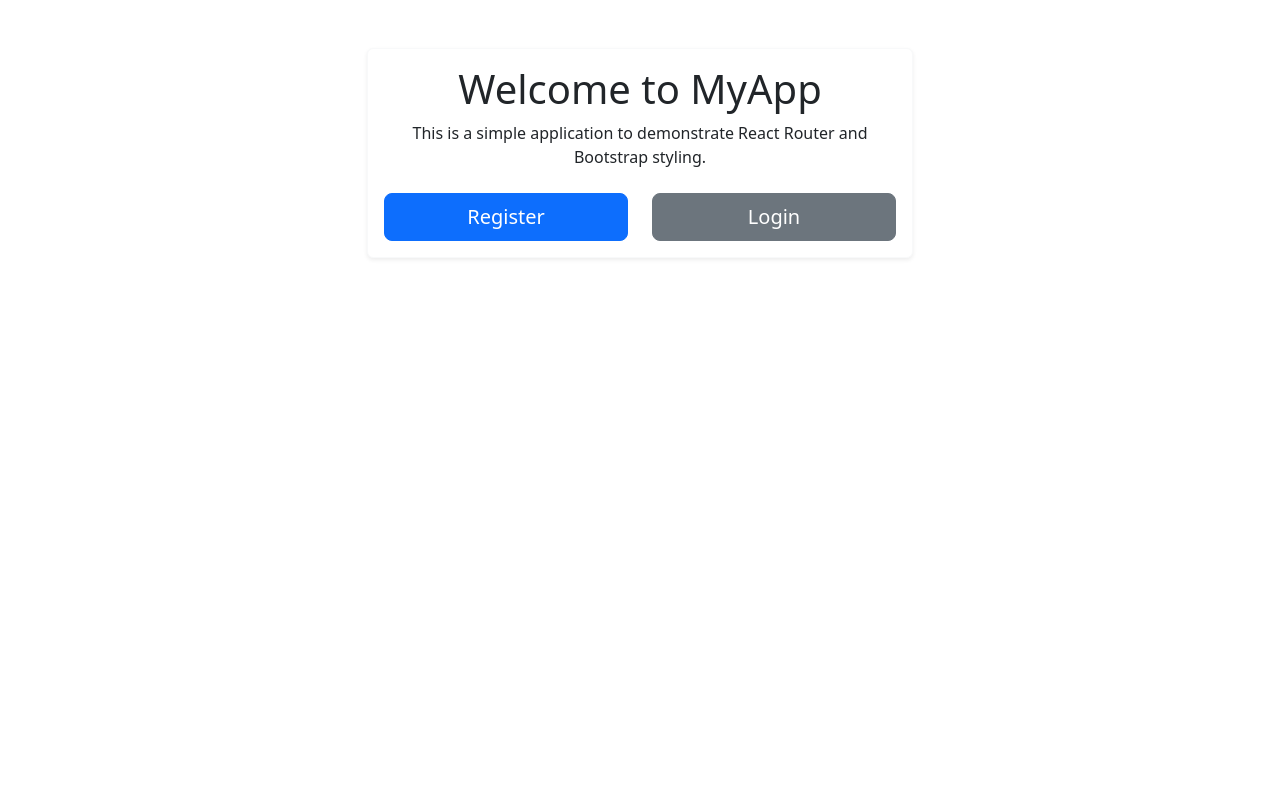
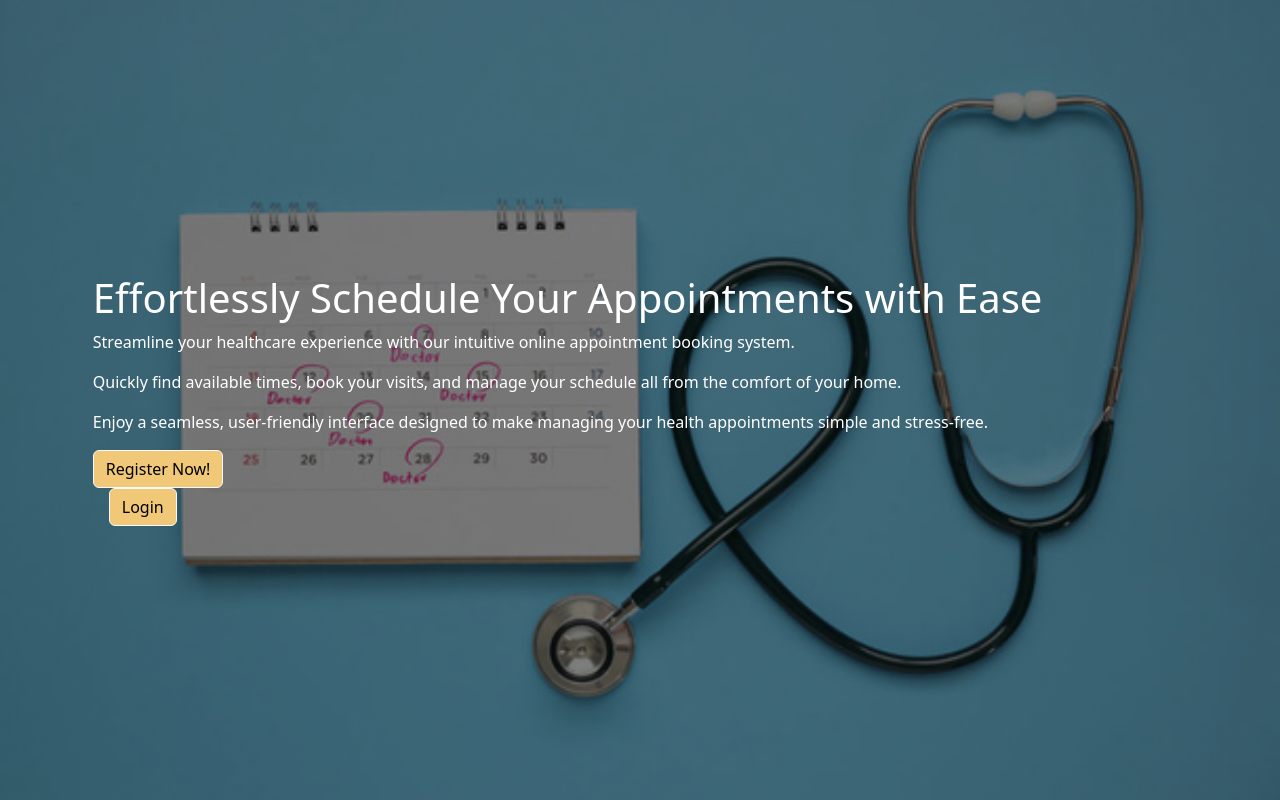
Before and after one commit to Shruthi1406/PMS_Frontend, a React (Create React App) app: page / in a window 1280 px wide. Built offline with nearby package versions, Linux system fonts and the light colour scheme.

Commit message:
Register and Login modeal box

```diff
--- a/src/components/CoverPage/Coverpage.js
+++ b/src/components/CoverPage/Coverpage.js
@@ -1,18 +1,56 @@
-import React from 'react'
-import './Coverpage.css'
+import React, { useState } from 'react';
+import { Modal, Button } from 'react-bootstrap';
+import RegisterPatient from '../register patient/RegisterPatient';
+import Login from '../login/Login';
+import './Coverpage.css';
 
 function Coverpage() {
+  const [showModal, setShowModal] = useState(false);
+  const [currentComponent, setCurrentComponent] = useState('register'); // Manage the current component
+
+  const handleClose = () => setShowModal(false);
+  const handleShow = (component) => {
+    setCurrentComponent(component);
+    setShowModal(true);
+  };
+
   return (
     <div className="coverpage">
-        <div className='heading'><h1 >Effortlessly Schedule Your Appointments with Ease</h1>
-           <p className='content'>Streamline your healthcare experience with our intuitive online appointment booking system.</p>
-           <p className='content'> Quickly find available times, book your visits, and manage your schedule all from the comfort of your home.</p>
-           <p className='content'> Enjoy a seamless, user-friendly interface designed to make managing your health appointments simple and stress-free.</p>
-         <button type="button" className="btn btn-light">Register Now!</button>
-        </div>
+      <div className='heading'>
+        <h1>Effortlessly Schedule Your Appointments with Ease</h1>
+        <p className='content'>Streamline your healthcare experience with our intuitive online appointment booking system.</p>
+        <p className='content'>Quickly find available times, book your visits, and manage your schedule all from the comfort of your home.</p>
+        <p className='content'>Enjoy a seamless, user-friendly interface designed to make managing your health appointments simple and stress-free.</p>
+        <Button variant="light" onClick={() => handleShow('register')}>Register Now!</Button>
+        <Button variant="light" onClick={() => handleShow('login')} className="ms-3">Login</Button>
+      </div>
+
+      <Modal show={showModal} onHide={handleClose}>
+        <Modal.Header closeButton>
+          <Modal.Title>{currentComponent === 'register' ? 'Register Patient' : 'Login'}</Modal.Title>
+        </Modal.Header>
+        <Modal.Body>
+          {currentComponent === 'register' ? (
+            <RegisterPatient onClose={handleClose} />
+          ) : (
+            <Login onClose={handleClose} />
+          )}
+        </Modal.Body>
+        <Modal.Footer>
+          {currentComponent === 'register' ? (
+            <div>
+              Already have an account? <Button variant="link" onClick={() => setCurrentComponent('login')}>Login here</Button>
+            </div>
+          ) : (
+            <div>
+              Not registered yet? <Button variant="link" onClick={() => setCurrentComponent('register')}>Register here</Button>
+            </div>
+          )}
+        </Modal.Footer>
+      </Modal>
 
     </div>
-  )
+  );
 }
 
-export default Coverpage
+export default Coverpage;
--- a/src/components/dashboard.js
+++ b/src/components/dashboard.js
@@ -12,6 +12,7 @@
   return (
     <div>
       <h1>Dashboard</h1>
+
       <button onClick={handleLogout}>Logout</button>
     </div>
   );
--- a/src/components/login/Login.js
+++ b/src/components/login/Login.js
@@ -1,9 +1,9 @@
 import React, { useState } from 'react';
-import axios from 'axios';
 import { Form, Button, Alert, Container } from 'react-bootstrap';
-import { Link, useNavigate } from 'react-router-dom';
+import { useNavigate } from 'react-router-dom';
 import api from '../../apiHandler/api';
-const Login = () => {
+
+const Login = ({ onClose }) => {
   const [loginData, setLoginData] = useState({
     Email: '',
     Password: '',
@@ -38,10 +38,10 @@
       try {
         const response = await api.post('/Patient/PatientLogin', loginData);
         console.log('User logged in successfully:', response.data);
-        if(response!=null && response.data.isLogged)
-        {
-          localStorage.setItem('authToken',response.data.toekn);
+        if (response.data && response.data.isLogged) {
+          localStorage.setItem('authToken', response.data.token);
           navigate('/dashboard');
+          onClose();  // Close the modal on successful login
         }
       } catch (error) {
         setApiError(error.response ? error.response.data.message || 'An error occurred' : 'An error occurred');
@@ -52,10 +52,9 @@
   };
 
   return (
-    <Container className="mt-5 w-50">
-      <h2 className="text-center mb-4">Login</h2>
+    <Container>
       <Form onSubmit={handleSubmit} className="p-4 border rounded shadow-sm bg-white">
-        {apiError && <Alert variant="danger">{typeof apiError === 'string' ? apiError : 'An error occurred'}</Alert>}
+        {apiError && <Alert variant="danger">{apiError}</Alert>}
 
         <Form.Group controlId="formEmail">
           <Form.Label>Email</Form.Label>
@@ -87,12 +86,9 @@
           </Form.Control.Feedback>
         </Form.Group>
 
-        <div className='d-flex justify-content-between mt-3'>
-          <Button variant="primary" type="submit" disabled={loading}>
-            {loading ? 'Logging in...' : 'Login'}
-          </Button>
-          <Form.Label>Not registered? <Link to="/register">Click here to Register</Link></Form.Label>
-        </div>
+        <Button variant="primary" type="submit" className="mt-3" disabled={loading}>
+          {loading ? 'Logging in...' : 'Login'}
+        </Button>
       </Form>
     </Container>
   );
--- a/src/components/register patient/RegisterPatient.js
+++ b/src/components/register patient/RegisterPatient.js
@@ -1,9 +1,8 @@
 import React, { useState } from 'react';
-import axios from 'axios';
 import { Form, Button, Alert, Container } from 'react-bootstrap';
-import { Link } from 'react-router-dom';
 import api from '../../apiHandler/api';
-const RegisterPatient = () => {
+
+const RegisterPatient = ({ onClose }) => {
   const [formData, setFormData] = useState({
     FirstName: '',
     LastName: '',
@@ -16,7 +15,6 @@
   });
 
   const [errors, setErrors] = useState({});
-
   const [loading, setLoading] = useState(false);
   const [apiError, setApiError] = useState(null);
 
@@ -54,7 +52,7 @@
       try {
         const response = await api.post('/Patient/RegisterPatient', formData);
         console.log('Patient registered successfully:', response.data);
-
+        onClose();  // Close the modal on successful registration
       } catch (error) {
         setApiError(error.response ? error.response.data : 'An error occurred');
       } finally {
@@ -64,8 +62,7 @@
   };
 
   return (
-    <Container className="mt-5 w-50">
-      <h2 className="text-center mb-4">Register Patient</h2>
+    <Container>
       <Form onSubmit={handleSubmit} className="p-4 border rounded shadow-sm bg-white">
         {apiError && <Alert variant="danger">{apiError}</Alert>}
 
@@ -195,12 +192,9 @@
           </Form.Control.Feedback>
         </Form.Group>
 
-        <div className='d-flex justify-content-between'>
-          <Button variant="primary" type="submit" className="mt-3" disabled={loading}>
-            {loading ? 'Registering...' : 'Register'}
-          </Button>
-          <Form.Label className='mt-3'>Already registered?<Link to="/login">Click here to login</Link></Form.Label>
-        </div>
+        <Button variant="primary" type="submit" className="mt-3" disabled={loading}>
+          {loading ? 'Registering...' : 'Register'}
+        </Button>
       </Form>
     </Container>
   );
```
Also changed, not shown: src/App.js (+4 -13 lines).
